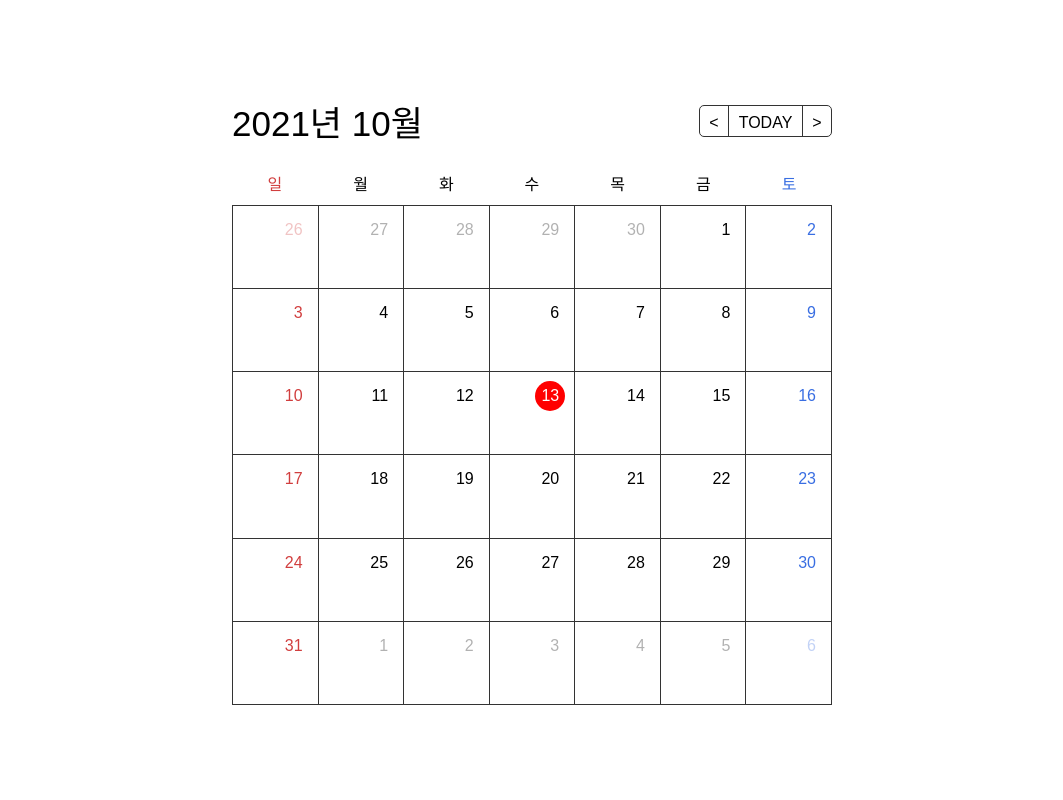
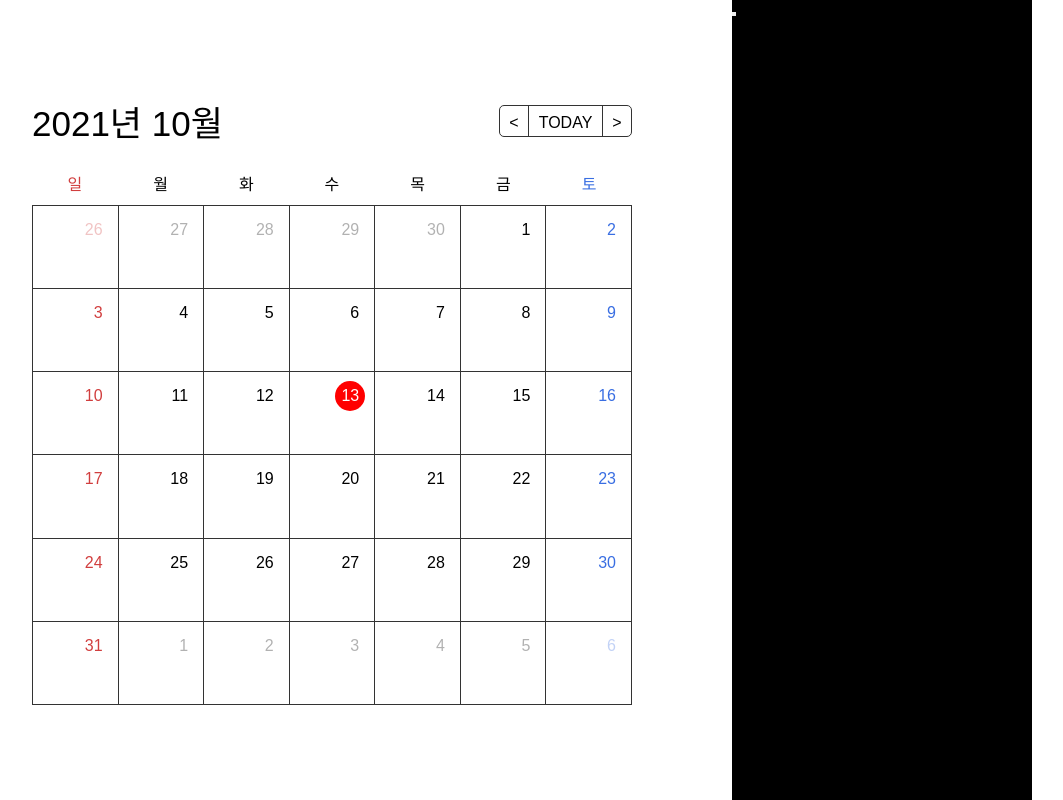
Before and after one commit to hanul-cha/next-to-calendar, a Next.js app: page / in a window 1280 px wide. Shown: the whole page, without its empty margins (108-1171 px from the left). Built offline with nearby package versions, Linux system fonts and the light colour scheme; no server answers.

Commit message:
side contents css

```diff
--- a/src/component/Calendar.js
+++ b/src/component/Calendar.js
@@ -1,12 +1,13 @@
 import { useRouter } from "next/dist/client/router";
 import { useState } from "react";
 import useFetch from "../hooks/useFetch";
+import Side from "./Side";
 
 
 
 export default function Calendar() {
     const [dateNum,setDate] = useState(0);
-    const [useList,setList] = useState(0);
+    const [getSide,setSideNum] = useState(0);
 
 
     let date = new Date();
@@ -68,9 +69,6 @@ export default function Calendar() {
         return "this";
     }
 
-    const useTodo = (e) => {
-        console.log(e.target.nextSibling.innerText)
-    }
     //서버에 있는 날자와 현재 선택된 날자의 정보가 일치하면 함수를 실행
     //사이드에 todolist를 노출시킴
     //배열 형태로 있는것과 / json서버로 받는거 두게 버전을 만들것임
@@ -90,9 +88,14 @@ export default function Calendar() {
         return toDoList;
     }
 
+    const useTodo = (e) => {
+        console.log(e.target.nextSibling.innerText)
+    }
+
 
 
     return(
+        <>
         <div className="calendar">
                 <div className="header">
                     <div className="year-month">{`${viewYear}년 ${viewMonth + 1}월`}</div>
@@ -139,6 +142,8 @@ export default function Calendar() {
                         })}
                     </div>
                 </div>
-            </div>
+        </div>
+        <Side />
+        </>
     )
 }
--- /dev/null
+++ b/src/component/Side.js
@@ -0,0 +1,13 @@
+export default function Side() {
+
+
+    return(
+        <>
+            <div className="side" style={{ width:300, height:"100%", backgroundColor: "black", margin:"50px" , display:"block"}}>
+                <h2></h2>
+                <p></p>
+                <button></button>
+            </div>
+        </>
+    )
+}
--- a/styles/Home.module.css
+++ b/styles/Home.module.css
@@ -2,7 +2,7 @@
   min-height: 100vh;
   padding: 0 0.5rem;
   display: flex;
-  flex-direction: column;
+  /* flex-direction: column; */
   justify-content: center;
   align-items: center;
   height: 100vh;
--- a/styles/globals.css
+++ b/styles/globals.css
@@ -7,7 +7,7 @@
 
 body {
   display: flex;
-  justify-content: center;
+  justify-content:center;/*  */
   align-items: center;
   min-height: 100vh;
 }
@@ -15,6 +15,7 @@ body {
 .calendar {
   width: 600px;
   margin: 50px;
+
 }
 
 .header {
```
